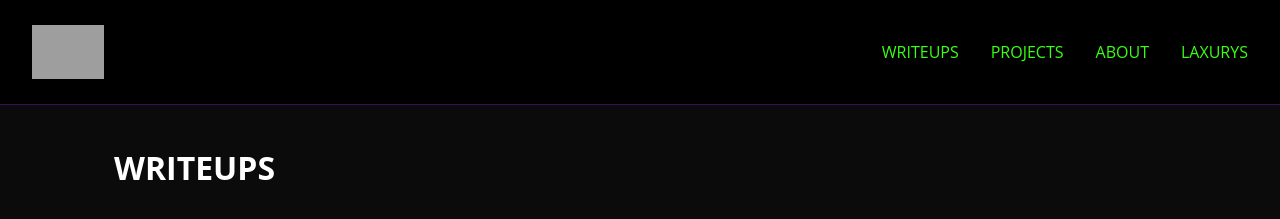
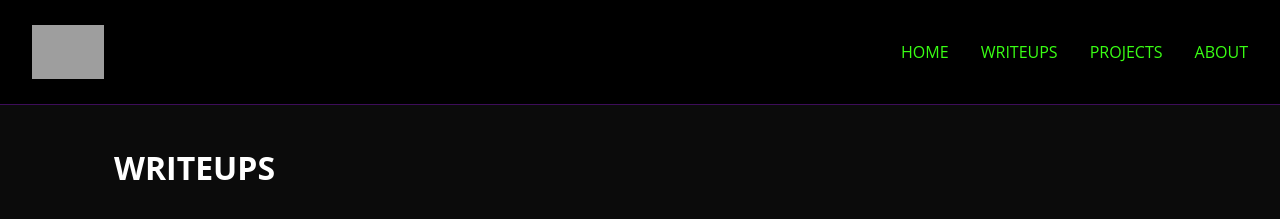
Before and after one commit to glsanclem/silvrnebyxlab, a Jekyll site: the page built from writeups.md, in a window 1280 px wide. Shown: the top 219 px of the page. Built offline with Jekyll 4.4.1, drawn with Linux system fonts in a browser that asks for light colours; grey boxes are pictures that could not be loaded.

Commit message:
Update default layout by removing LAXURYS link
Removed LAXURYS link and JavaScript inclusion.

```diff
--- a/_layouts/default.html
+++ b/_layouts/default.html
@@ -17,10 +17,10 @@
     </a>
 
     <div class="nav-links">
+      <a href="{{ site.baseurl }}/" class="nav-link">HOME</a>
       <a href="{{ site.baseurl }}/writeups" class="nav-link">WRITEUPS</a>
       <a href="{{ site.baseurl }}/projects" class="nav-link">PROJECTS</a>
       <a href="{{ site.baseurl }}/about" class="nav-link">ABOUT</a>
-      <a href="https://www.laxurys.com" class="nav-link">LAXURYS</a>
     </div>
 
   </nav>
@@ -37,9 +37,5 @@
     <p>&copy; 2026 SILVRNEBYX. A branch of LAXURYS™. All rights reserved.</p>
   </footer>
 
-  <!-- JAVASCRIPT -->
-
-  <script src="{{ site.baseurl }}/assets/js/typewriter.js"></script>
-
 </body>
 </html>
```
